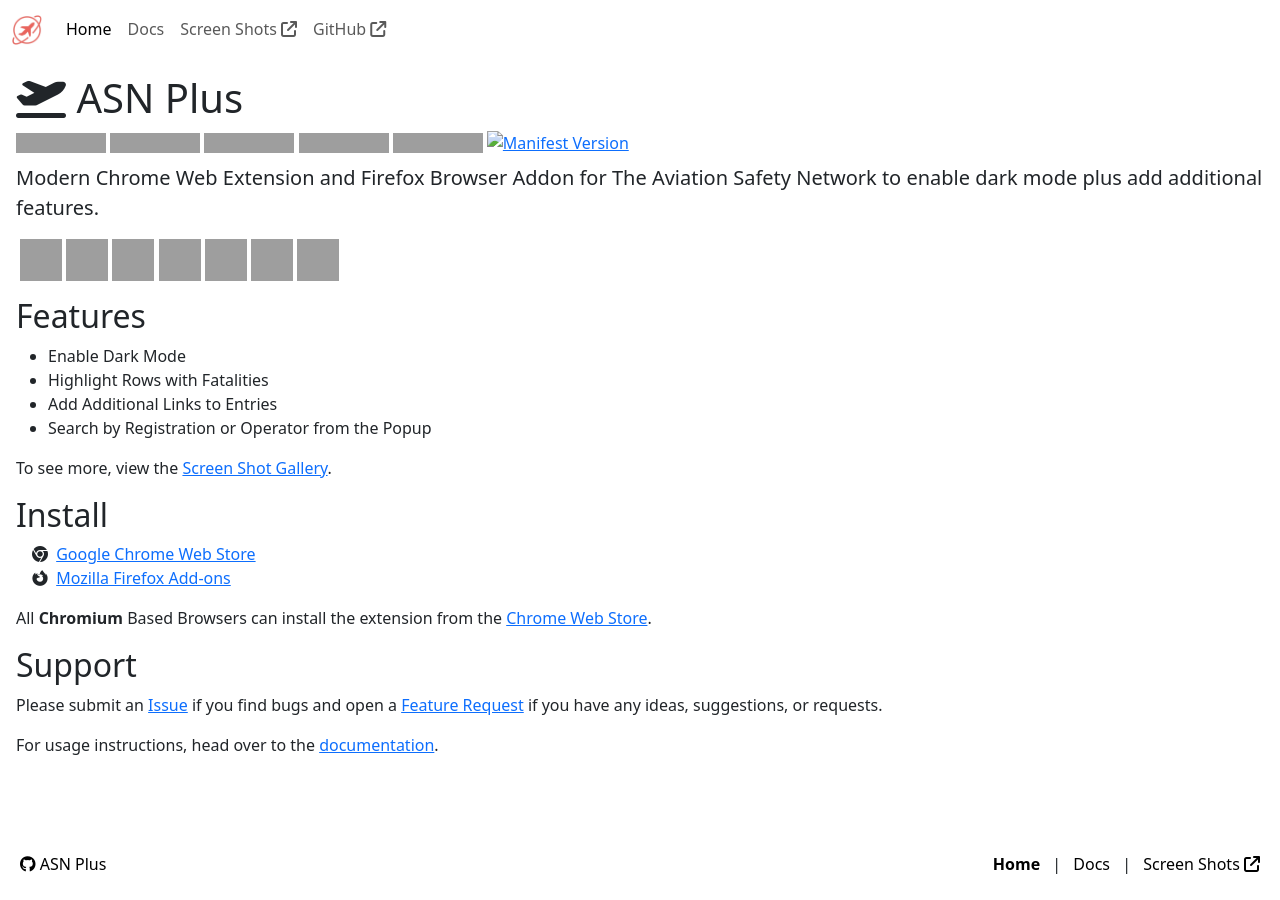
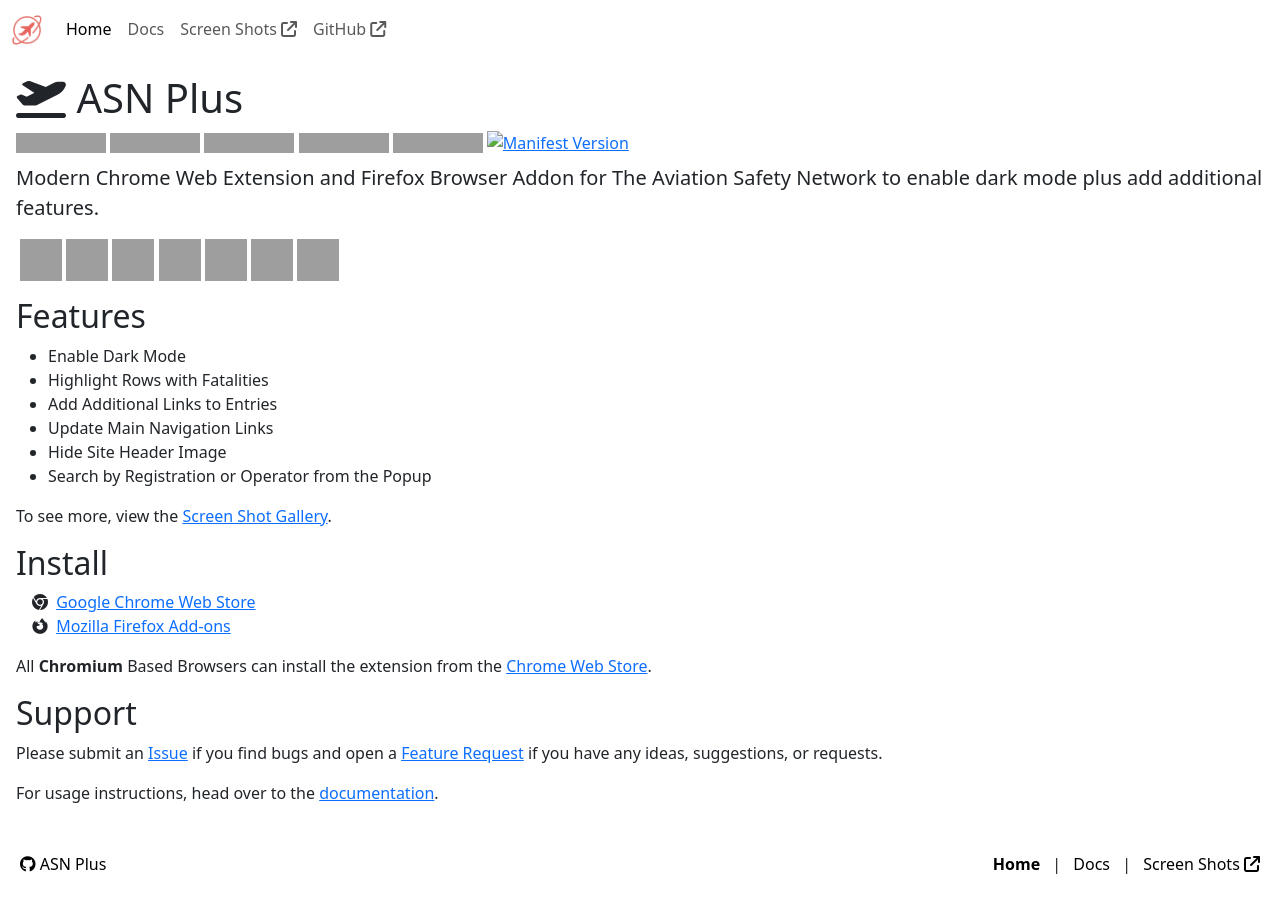
Before and after one commit to cssnr/asn-plus-site, a Jekyll site: the page built from index.html, in a window 1280 px wide, cut to the strip 0-900 px from the top of the page. Built offline with Jekyll 4.4.1, drawn with Linux system fonts in a browser that asks for light colours; some of the changed lines change nothing that is shown; grey boxes are pictures that could not be loaded.

Commit message:
Updates (#1)

```diff
--- a/index.html
+++ b/index.html
@@ -49,6 +49,8 @@
     <li>Enable Dark Mode</li>
     <li>Highlight Rows with Fatalities</li>
     <li>Add Additional Links to Entries</li>
+    <li>Update Main Navigation Links</li>
+    <li>Hide Site Header Image</li>
     <li>Search by Registration or Operator from the Popup</li>
 </ul>
 
--- a/js/main.js
+++ b/js/main.js
@@ -1,67 +1,11 @@
 // JS Main
 
-document.addEventListener('DOMContentLoaded', domContentLoaded)
-
-const chromeID = 'anlkpnbhiiojmedlkchcdmigkdccnmcn'
-
-/**
- * DOMContentLoaded
- * @function domContentLoaded
- */
-async function domContentLoaded() {
-    console.debug('domContentLoaded')
-    let profile
-    if (typeof chrome !== 'undefined') {
-        try {
-            profile = await chrome.runtime?.sendMessage(chromeID, {})
-            console.debug('profile', profile)
-        } catch (e) {}
-    }
-    enableProfile(profile)
-}
-
-/**
- * Enable User Profile with Data
- * @function enableProfile
- * @param {Object} data
- */
-function enableProfile(data) {
-    console.debug('enableProfile', data)
-    if (data && Object.keys(data).length) {
-        updateElements(data)
-        document
-            .querySelectorAll('.profile')
-            .forEach((el) => el.classList.remove('d-none'))
-    }
-}
-
-/**
- * Update Elements from Data
- * @function updateElements
- * @param {Object} data
- */
-function updateElements(data) {
-    // console.debug('updateElements:', data)
-    for (let [key, value] of Object.entries(data)) {
-        if (!value) {
-            // console.debug(`No value for key: ${key}`)
-            continue
-        }
-        const elements = document.querySelectorAll(`.${key}`)
-        // console.debug('elements:', elements)
-        if (!elements.length) {
-            // console.debug(`Element not found for key: ${key}`)
-            continue
-        }
-        for (const el of elements) {
-            if (el.tagName === 'SPAN') {
-                // console.debug('span.textContent:', value)
-                el.textContent = value.toString()
-            }
-            // } else if (el.tagName === 'IMG') {
-            //     console.debug('img.src:', value)
-            //     el.src = `https://h5server-avatars.b-cdn.net/${value}`
-            // }
-        }
-    }
-}
+// document.addEventListener('DOMContentLoaded', domContentLoaded)
+//
+// /**
+//  * DOMContentLoaded
+//  * @function domContentLoaded
+//  */
+// async function domContentLoaded() {
+//     console.debug('domContentLoaded')
+// }
```
